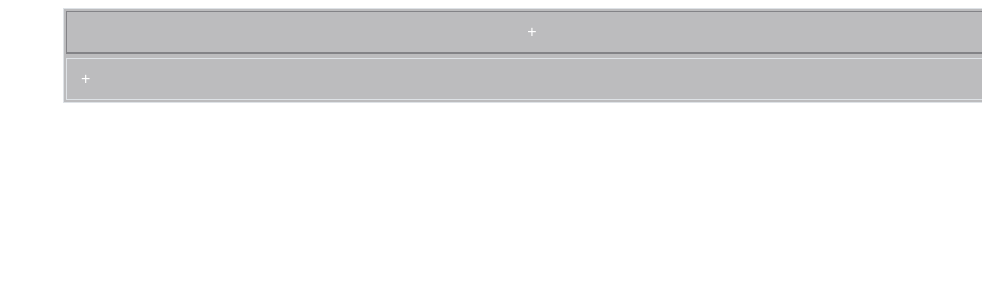
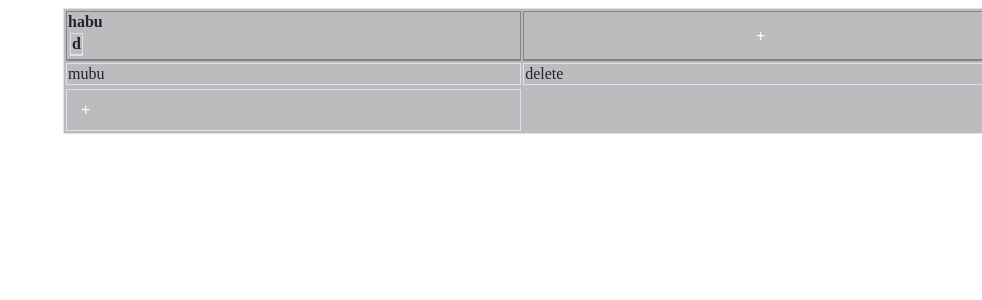
Before and after one commit to SaqifHaque/vue-shape-shifter-table, a Vue app: page / in a window 1280 px wide. Shown: the top 300 px of the page, without its empty margins (298-1280 px from the left). Built offline with nearby package versions, Linux system fonts and the light colour scheme.

Commit message:
working on row and delete column

```diff
--- a/src/App.vue
+++ b/src/App.vue
@@ -1,6 +1,6 @@
 <template>
   <div id="app">
-    <ShapeShifterTable :headers="headers" :tableData="rows" :footers="footers" @addColumn="addColumn" @addRow="addRow"/>
+    <ShapeShifterTable :headers="headers" :tableData="rows" :footers="footers"/>
   </div>
 </template>
 
@@ -20,8 +20,10 @@ export default {
     }
   },
   mounted() {
-    // this.footers.push({ field: '+', key:'row-action', event: true, fixed:'fixed-footer', eventName:"addRow" });
-    // this.headers.push({ field: '+', key: 'action', event: true, fixed: 'fixed-right', eventName: "addColumn" });
+    let row= [];
+    row.push({ field: 'mubu', key:'row-action', editable: true});
+    this.rows.push(row);
+    this.headers.push({ field: 'habu', key: 'col-action', editable: true });
   },
   methods:{
     addColumn(){
--- a/src/components/ShapeShifterTable.vue
+++ b/src/components/ShapeShifterTable.vue
@@ -39,6 +39,9 @@
                       </div>
                   </div>
                 </div>
+                <td>
+                <span v-if="rowPlus" @click="deleteColumn">d</span>
+              </td>
               </th>
               <th>
                 <button v-if="columnPlus" @click.prevent="handleAddColumn" class="link-default-sm color-lighter-1">+</button>
@@ -86,12 +89,16 @@
                   </div>
                 </div>
               </td>
+              <td>
+                <span v-if="rowPlus" @click="deleteRow">delete</span>
+              </td>
             </tr>
             <tr>
               <!-- <td>
                 <button v-if="rowPlus" @click.prevent="handleAddRow" class="link-default-sm color-lighter-1">+</button>
               </td>
               <span v-if="row.icon" @click="handleAction(row.eventName, row.key)" :class="row.icon"></span> -->
+
             </tr>
           </tbody>
           <tfoot>
@@ -127,6 +134,8 @@ export default {
       dragRow: false,
       columnPlus: true,
       rowPlus: true,
+      headerList: [],
+      rowList: [],
     };
   },
   computed: {
@@ -180,10 +189,25 @@ export default {
       }
     },
     handleAddColumn(){
-      this.$emit('addColumn');
+      this.headerList = this.headers;
+      this.rowList = this.tableData;
+       if(this.tableData.length == 0)
+        this.headerList.push({ field: 'sample', key: 'col_' + this.headers.length, editable: true });
+      else {
+        this.headerList.push({ field: 'sample', key: 'col_' + this.headers.length, editable: true });
+        this.rowList.map((row, index) => {
+            return row.push({ field: 'sample', key: 'row_' + index + this.headers.length, editable: true });
+        })
+      }
     },
     handleAddRow(){
-      this.$emit('addRow');
+      let row = [];
+      this.headerList = this.headers;
+      this.rowList = this.tableData;
+      this.headerList.forEach((header, index) => {
+        row.push({ field: 'sample', key: 'row_' + this.tableData.length + index, editable: true });
+      })
+      this.rowList.push(row);
     },
     handleContextEvent(contextEvent){
       if(contextEvent.event === 'shift_column'){
@@ -210,6 +234,15 @@ export default {
     checkField(){
       this.selected = null;
     },
+    deleteRow() {
+      this.rowList.splice(-1);
+    },
+    deleteColumn() {
+      this.headerList.splice(-1);
+      this.rowList.map((row) => {
+        return row.splice(-1);
+      })
+    }
   }
 };
 </script>
```
